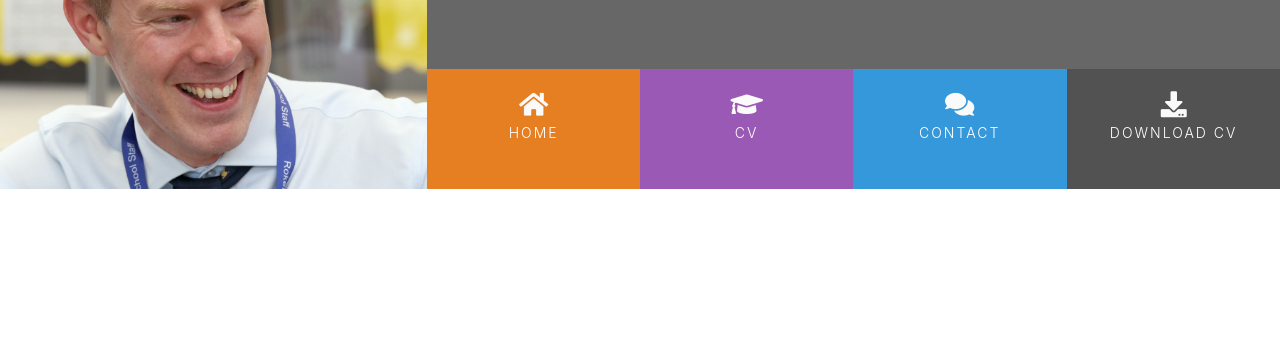
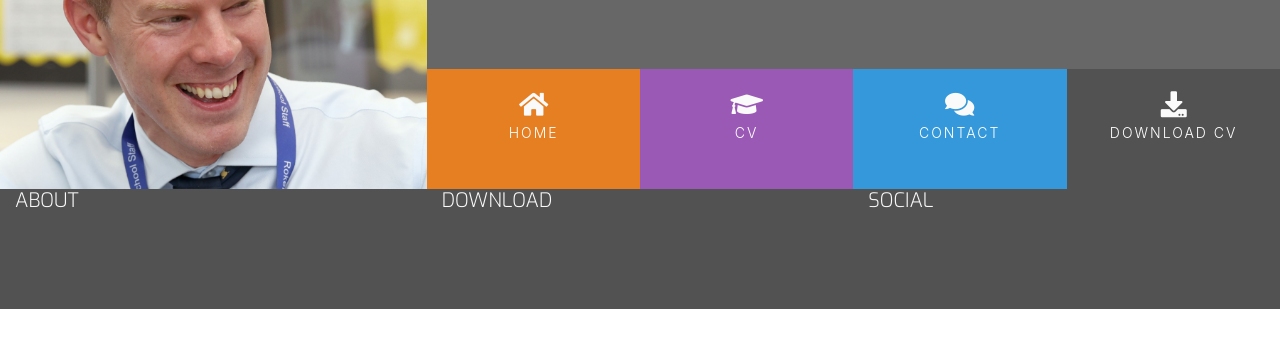
Before and after one commit to NickCMoore/my-resume, a plain HTML site: page index.html in a window 1280 px wide. Shown: the part 180-528 px from the top of the page. Drawn offline with nearby package versions, Linux system fonts and the light colour scheme.

Commit message:
Define footer area

```diff
--- a/assets/css/style.css
+++ b/assets/css/style.css
@@ -24,6 +24,22 @@
 .ui-menu-color-download {
     background-color: #525252;
 
+}
+
+/* ------------------------------- Special paddings/margins/text */
+
+h1,h2,h3,h4 {
+    margin: 0;
+}
+
+.uppercase {
+    text-transform: uppercase;
+}
+
+.general-sub {
+    font-family: "Exo", sans-serif;
+    font-weight: 300;
+    color: #fafafa;
 }
 
 /* ------------------------------- Heading */
@@ -118,3 +134,12 @@ header {
     background-color: rgba(0, 0, 0, 0.2);
     height: 120px;
 }
+
+/* ------------------------------- Footer */
+
+footer {
+    background-color: #525252;
+    color: #fafafa;
+    min-height: 120px;
+    margin: 0;
+}
--- a/index.html
+++ b/index.html
@@ -48,7 +48,24 @@
     <section>
 
     </section>
-    <footer>
+    <footer class="container-fluid">
+        <div class="row">
+            <div class="col-sm-4">
+                <h5 class="uppercase general-sub">About</h5>
+            </div>
+            <div class="col-sm-4">
+                <h5 class="uppercase general-sub">Download</h5>
+            </div>
+            <div class="col-sm-4">
+                <h5 class="uppercase general-sub">Social</h5>
+            </div>
+        </div>
+        <div class="row">
+
+        </div>
+        <div class="row">
+
+        </div>
 
     </footer>
 </body>
```
